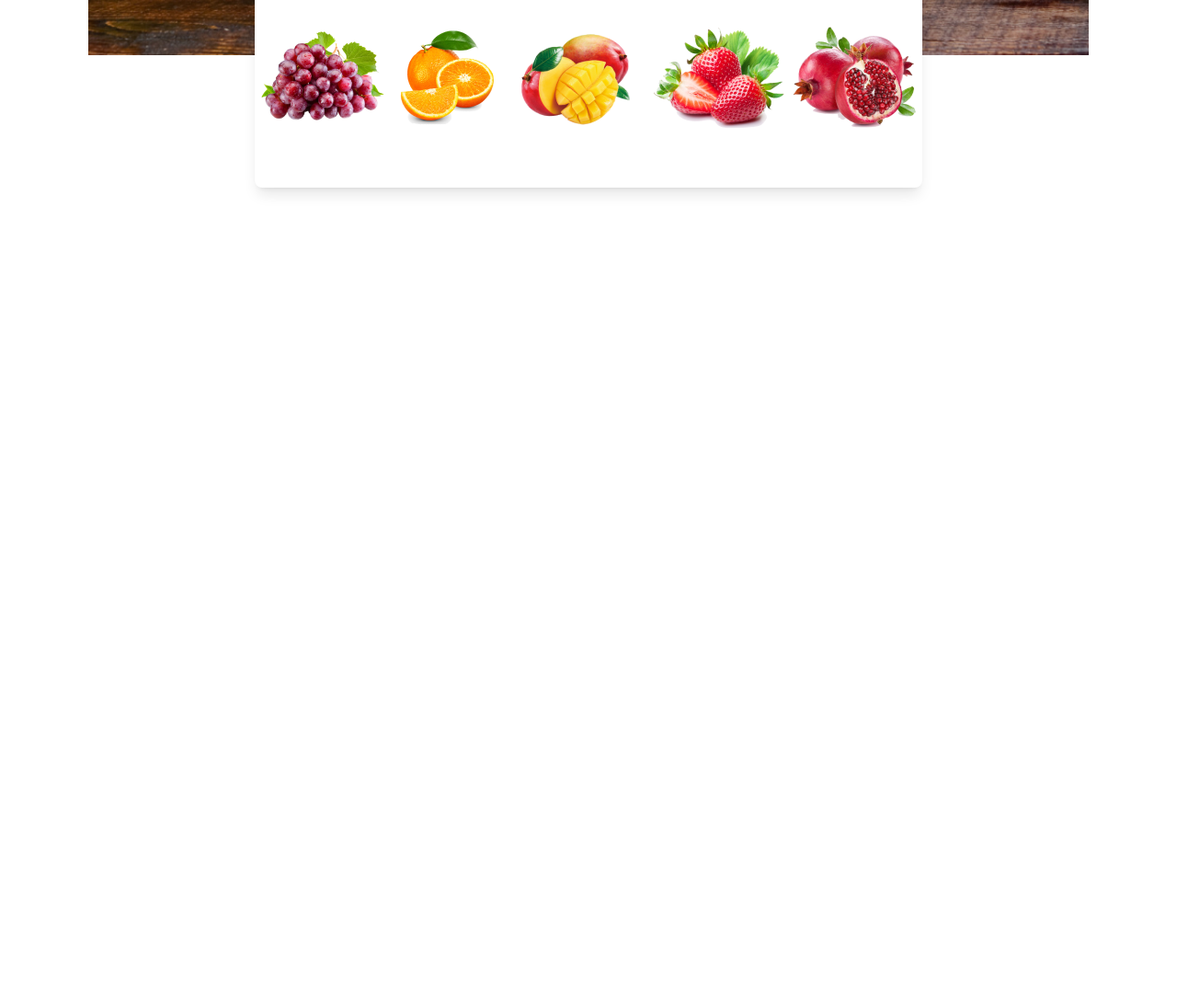
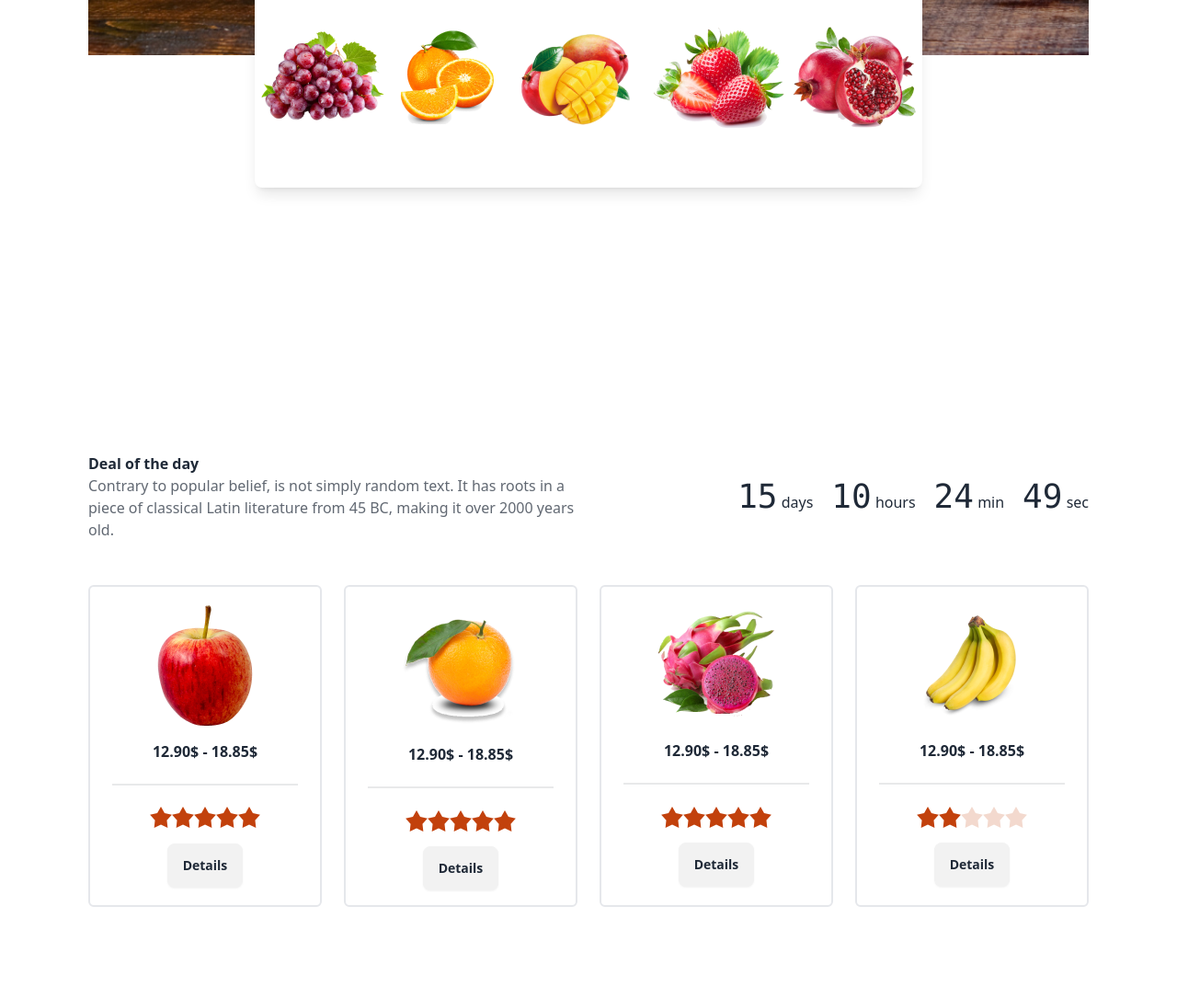
Before and after one commit to nhwnahid007/fruit-burst, a plain HTML site: page index.html in a window 1280 px wide. Shown: the part 720-1805 px from the top of the page at 92% size. Before the commit the page ends 1020 px from the top, so only its background shows below. Drawn offline with nearby package versions, Linux system fonts and the light colour scheme; grey boxes are pictures that could not be loaded.

Commit message:
added deal section

```diff
--- a/index.html
+++ b/index.html
@@ -126,6 +126,7 @@
                 <div class="flex flex-col justify-center items-center">
                   <h1 class="text-3xl lg:text-7xl text-white font-bold text-center ">Exotic tastes at your <br>
                       doorstep</h1>
+
                       <p class="text-white w-2/3 text-center mx-auto my-4">Lorem ipsum dolor, sit amet consectetur adipisicing elit. Commodi, quaerat.</p>
                       <button class="btn bg-red-400 border-none text-white">Button</button>
 
@@ -141,5 +142,107 @@
             <div class=""><img src="./images/fruit5.png" alt=""></div>
           </div>
     </div>
+
+    <main>
+
+        <div class="container my-24 py-24 mx-auto lg:px-24 px-8">
+            <div class="flex gap-5 flex-col lg:flex-row justify-between items-center">
+                <div class="w-1/2 flex flex-col ">
+                   <div class="">
+                        <h1 class="font-bold">Deal of the day</h1>
+                        <p class=" opacity-70">Contrary to popular belief, is not simply random text. It has roots in a piece of classical Latin literature from 45 BC, making it over 2000 years old.</p>
+                   </div>
+                </div>
+                <div class="">
+                    <div class="flex gap-5">
+                        <div>
+                          <span class="countdown font-mono text-4xl">
+                            <span style="--value:15;"></span>
+                          </span>
+                          days
+                        </div>
+                        <div>
+                          <span class="countdown font-mono text-4xl">
+                            <span style="--value:10;"></span>
+                          </span>
+                          hours
+                        </div>
+                        <div>
+                          <span class="countdown font-mono text-4xl">
+                            <span style="--value:24;"></span>
+                          </span>
+                          min
+                        </div>
+                        <div>
+                          <span class="countdown font-mono text-4xl">
+                            <span style="--value:49;"></span>
+                          </span>
+                          sec
+                        </div>
+                      </div>
+                </div>
+            </div>
+            <div class="mt-12 gap-6 grid grid-cols-1 md:grid-cols-2 lg:grid-cols-4">
+                <div class="border-2 rounded-md space-y-4 flex flex-col items-center justify-center px-6 py-4">
+                    <img src="images/fruit6.png" alt="">
+                    <h2 class="font-bold">12.90$ - 18.85$</h2>
+                    <div class="divider"></div>
+                    <div class="rating">
+                        <input type="radio" name="rating-2" class="mask mask-star-2 bg-orange-700" />
+                        <input type="radio" name="rating-2" class="mask mask-star-2 bg-orange-700" checked />
+                        <input type="radio" name="rating-2" class="mask mask-star-2 bg-orange-700" />
+                        <input type="radio" name="rating-2" class="mask mask-star-2 bg-orange-700" />
+                        <input type="radio" name="rating-2" class="mask mask-star-2 bg-orange-700" />
+                      </div>
+                      <button class="btn">Details</button>
+
+                </div>
+                <div class="border-2 rounded-md space-y-4 flex flex-col items-center justify-center px-6 py-4">
+                    <img src="images/fruit7.png" alt="">
+                    <h2 class="font-bold">12.90$ - 18.85$</h2>
+                    <div class="divider"></div>
+                    <div class="rating">
+                        <input type="radio" name="rating-2" class="mask mask-star-2 bg-orange-700" />
+                        <input type="radio" name="rating-2" class="mask mask-star-2 bg-orange-700" checked />
+                        <input type="radio" name="rating-2" class="mask mask-star-2 bg-orange-700" />
+                        <input type="radio" name="rating-2" class="mask mask-star-2 bg-orange-700" />
+                        <input type="radio" name="rating-2" class="mask mask-star-2 bg-orange-700" />
+                      </div>
+                      <button class="btn">Details</button>
+
+                </div>
+                <div class="border-2 rounded-md space-y-4 flex flex-col items-center justify-center px-6 py-4">
+                    <img src="images/fruit8.png" alt="">
+                    <h2 class="font-bold">12.90$ - 18.85$</h2>
+                    <div class="divider"></div>
+                    <div class="rating">
+                        <input type="radio" name="rating-2" class="mask mask-star-2 bg-orange-700" />
+                        <input type="radio" name="rating-2" class="mask mask-star-2 bg-orange-700" checked />
+                        <input type="radio" name="rating-2" class="mask mask-star-2 bg-orange-700" />
+                        <input type="radio" name="rating-2" class="mask mask-star-2 bg-orange-700" />
+                        <input type="radio" name="rating-2" class="mask mask-star-2 bg-orange-700" />
+                      </div>
+                      <button class="btn">Details</button>
+
+                </div>
+                <div class="border-2 rounded-md space-y-4 flex flex-col items-center justify-center px-6 py-4">
+                    <img src="images/fruit9.png" alt="">
+                    <h2 class="font-bold">12.90$ - 18.85$</h2>
+                    <div class="divider"></div>
+                    <div class="rating">
+                        <input type="radio" name="rating-2" class="mask mask-star-2 bg-orange-700" />
+                        <input type="radio" name="rating-2" class="mask mask-star-2 bg-orange-700" checked />
+                        <input type="radio" name="rating-2" class="mask mask-star-2 bg-orange-700" />
+                        <input type="radio" name="rating-2" class="mask mask-star-2 bg-orange-700" />
+                        <input type="radio" name="rating-2" class="mask mask-star-2 bg-orange-700" />
+                      </div>
+                      <button class="btn">Details</button>
+
+                </div>
+            </div>
+        </div>
+
+
+    </main>
   </body>
 </html>
```
